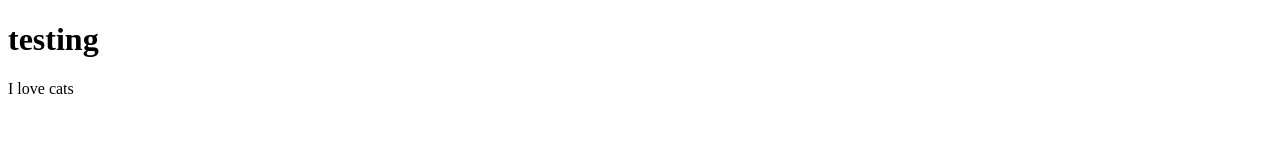
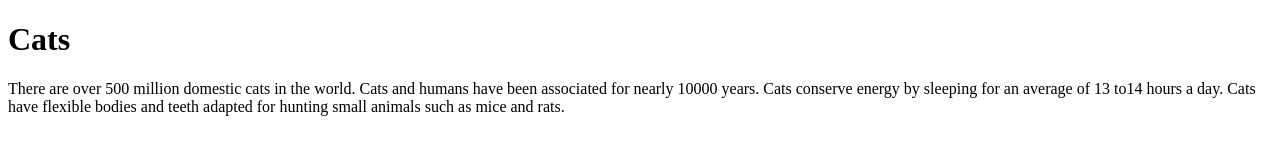
Before and after one commit to hassan369/HTML-CSS-TASKS, a plain HTML site: page 16/10/2022/task1.html in a window 1280 px wide. Drawn offline with Linux system fonts and the light colour scheme.

Commit message:
editing cat information

```diff
--- a/16/10/2022/task1.html
+++ b/16/10/2022/task1.html
@@ -7,7 +7,7 @@
     <title>Document</title>
 </head>
 <body>
-    <h1>testing</h1>
-    <p>I love cats</p>
+    <h1>Cats</h1>
+    <p>There are over 500 million domestic cats in the world. Cats and humans have been associated for nearly 10000 years. Cats conserve energy by sleeping for an average of 13 to14 hours a day. Cats have flexible bodies and teeth adapted for hunting small animals such as mice and rats.</p>
 </body>
 </html>
```
